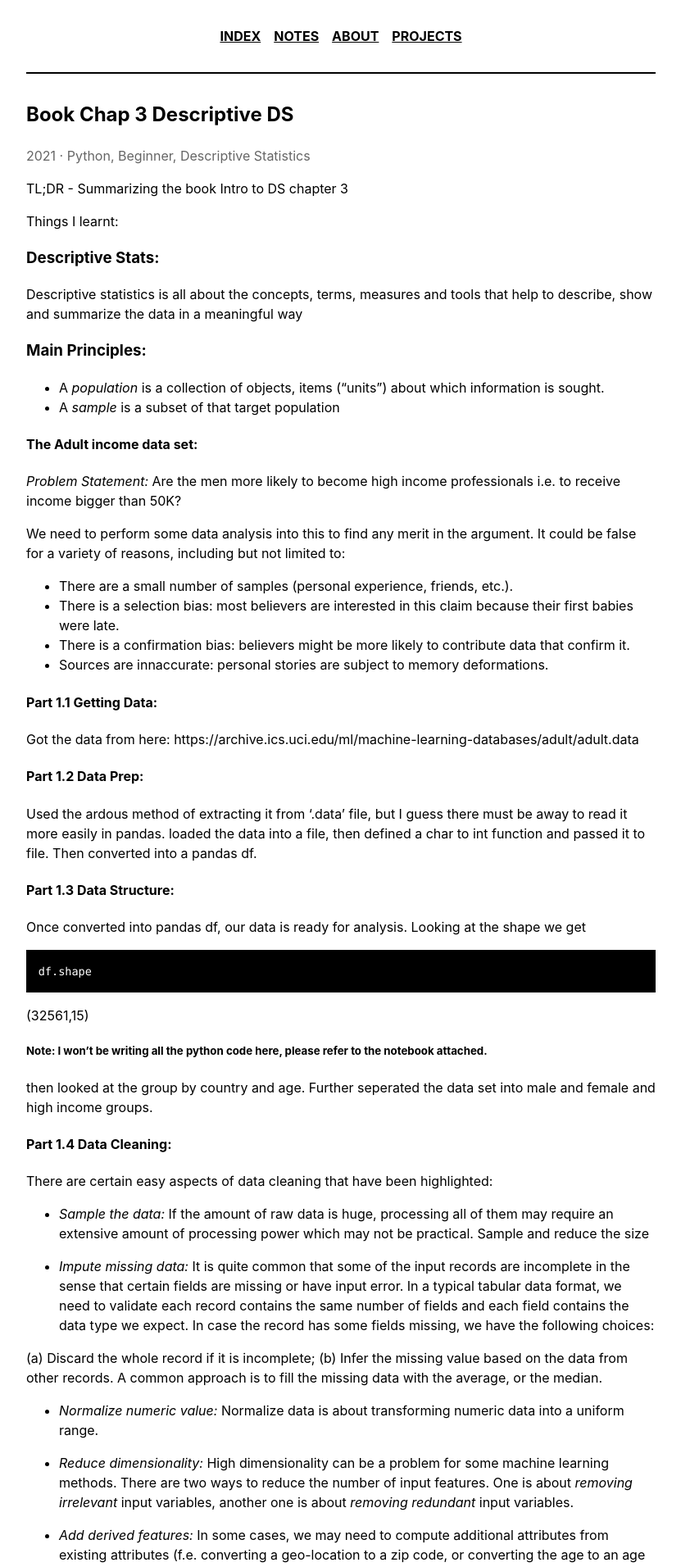
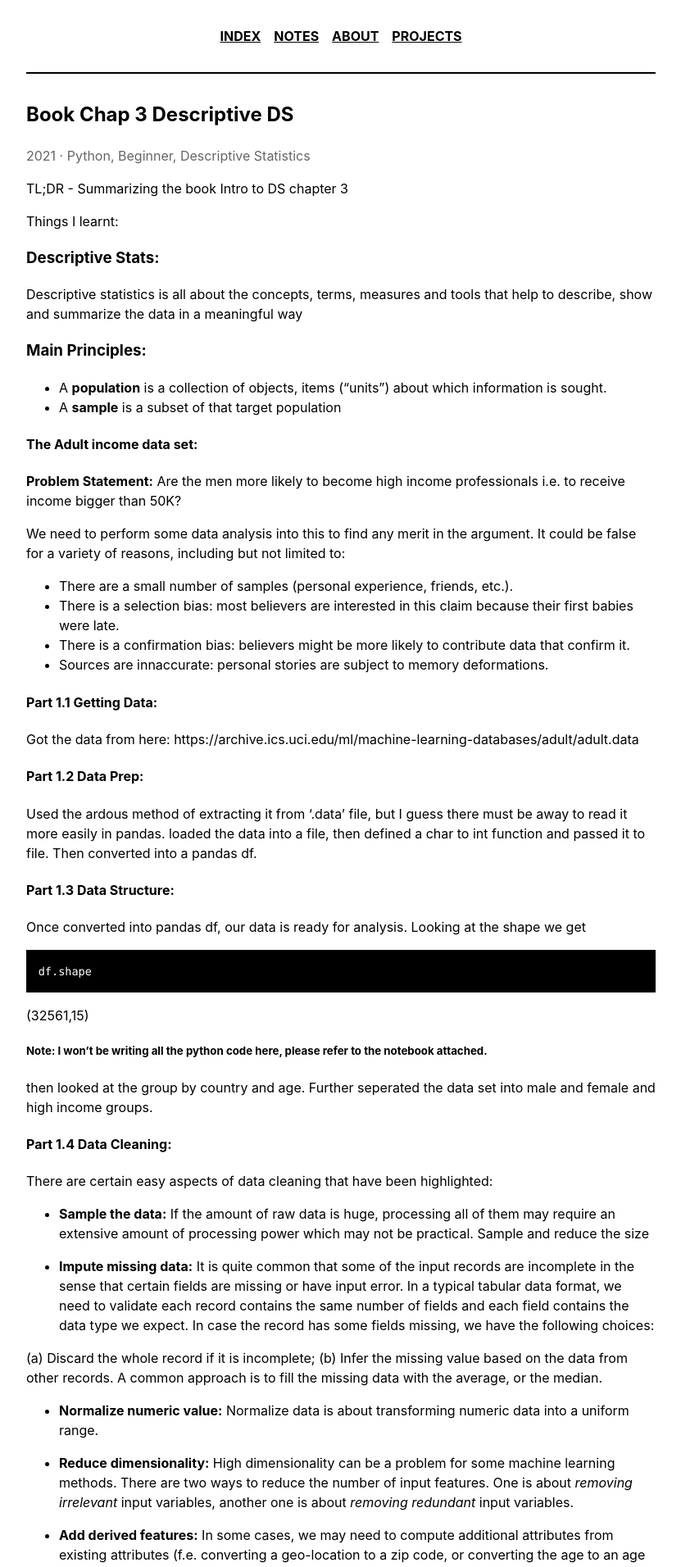
Before and after one commit to asoliyarohit/asoliyarohit.github.io, a Jekyll site: the page built from _projects/IDS_Book_Chap 3.md, in a window 1280 px wide. Shown: the top 1912 px of the page at 82% size, without its empty margins (224-1055 px from the left). Built offline with Jekyll 4.4.1, drawn with Linux system fonts in a browser that asks for light colours.

Commit message:
Update IDS_Book_Chap 3.md

```diff
--- a/_projects/IDS_Book_Chap 3.md
+++ b/_projects/IDS_Book_Chap 3.md
@@ -16,12 +16,12 @@ Descriptive statistics is all about the concepts, terms, measures and tools that
 
 
 ### Main Principles:
-- A *population* is a collection of objects, items (“units”) about which information is sought.
-- A *sample* is a subset of that target population
+- A **population** is a collection of objects, items (“units”) about which information is sought.
+- A **sample** is a subset of that target population
 
 
 #### The Adult income data set:
-*Problem Statement:* Are the men more likely to become high income professionals i.e. to receive income bigger than 50K?
+**Problem Statement:** Are the men more likely to become high income professionals i.e. to receive income bigger than 50K?
 
 We need to perform some data analysis into this to find any merit in the argument. It could be false for a variety of reasons, including but not limited to:
 
@@ -50,24 +50,24 @@ then looked at the group by country and age. Further seperated the data set into
 
 #### Part 1.4 Data Cleaning:
 There are certain easy aspects of data cleaning that have been highlighted:
-- *Sample the data:* If the amount of raw data is huge, processing all of them may require an extensive amount of processing power which may not be practical. Sample and reduce the size
+- **Sample the data:** If the amount of raw data is huge, processing all of them may require an extensive amount of processing power which may not be practical. Sample and reduce the size
 
-- *Impute missing data:* It is quite common that some of the input records are incomplete in the sense that certain fields are missing or have input error. In a typical tabular data format, we need to validate each record contains the same number of fields and each field contains the data type we expect. In case the record has some fields missing, we have the following choices:
+- **Impute missing data:** It is quite common that some of the input records are incomplete in the sense that certain fields are missing or have input error. In a typical tabular data format, we need to validate each record contains the same number of fields and each field contains the data type we expect. In case the record has some fields missing, we have the following choices:
 
 (a) Discard the whole record if it is incomplete;
 (b) Infer the missing value based on the data from other records. A common approach is to fill the missing data with the average, or the median.
 
-- *Normalize numeric value:* Normalize data is about transforming numeric data into a uniform range.
+- **Normalize numeric value:** Normalize data is about transforming numeric data into a uniform range.
 
-- *Reduce dimensionality:* High dimensionality can be a problem for some machine learning methods. There are two ways to reduce the number of input features. One is about _removing irrelevant_ input variables, another one is about _removing redundant_ input variables.
+- **Reduce dimensionality:** High dimensionality can be a problem for some machine learning methods. There are two ways to reduce the number of input features. One is about _removing irrelevant_ input variables, another one is about _removing redundant_ input variables.
 
-- *Add derived features:* In some cases, we may need to compute additional attributes from existing attributes (f.e. converting a geo-location to a zip code, or converting the age to an age group).
+- **Add derived features:** In some cases, we may need to compute additional attributes from existing attributes (f.e. converting a geo-location to a zip code, or converting the age to an age group).
 
-- *Discretize numeric value into categories:*  Discretize data is about cutting a continuous value into ranges and assigning the numeric with the corresponding bucket of the range it falls on. Binningggggggggggggg!
+- **Discretize numeric value into categories:**  Discretize data is about cutting a continuous value into ranges and assigning the numeric with the corresponding bucket of the range it falls on. Binningggggggggggggg!
 
-- *Binarize categorical attributes:* Certain machine learning models only take binary input (or numeric input). In this case, we need to convert categorical attribute into multiple binary attributes, while each binary attribute corresponds to a particular value of the category.
+- **Binarize categorical attributes:** Certain machine learning models only take binary input (or numeric input). In this case, we need to convert categorical attribute into multiple binary attributes, while each binary attribute corresponds to a particular value of the category.
 
-- *Select, combine, aggregate data:* Designing the form of training data is the most important part of the whole predictive modeling exercise because the accuracy largely depends on whether the input features are structured in an appropriate form that provide strong signals to the learning algorithm. Rather than using the raw data as it is, it is quite common that multiple pieces of raw data need to be combined together, or aggregating multiple raw data records along some dimensions.
+- **Select, combine, aggregate data:** Designing the form of training data is the most important part of the whole predictive modeling exercise because the accuracy largely depends on whether the input features are structured in an appropriate form that provide strong signals to the learning algorithm. Rather than using the raw data as it is, it is quite common that multiple pieces of raw data need to be combined together, or aggregating multiple raw data records along some dimensions.
 
 
 ### EDA
@@ -100,9 +100,9 @@ most common representation of a distribution is a histogram. more like a frequen
 
 Oh wait why data distribution? Basically all this numbers can sometimes be misleading like a bad ex, its important to understand the entire scenario much better by looking at the distributions.
 
-We can calculate the *Probability Mass Function (PMF)* by divding the frequency of the histograms by number of samples.
+We can calculate the **Probability Mass Function (PMF)** by divding the frequency of the histograms by number of samples.
 
-We can also calculate the *Cumulative Distribution Function (CDF)*, or just *distribution function*, that describes the probability that a real-valued random variable X with a given probability distribution will be found to have a value less than or equal to X.
+We can also calculate the **Cumulative Distribution Function (CDF)**, or just *distribution function*, that describes the probability that a real-valued random variable X with a given probability distribution will be found to have a value less than or equal to X.
 
 
 This is all that I completed as of 1st June, will update the rest tomorrow.
```
